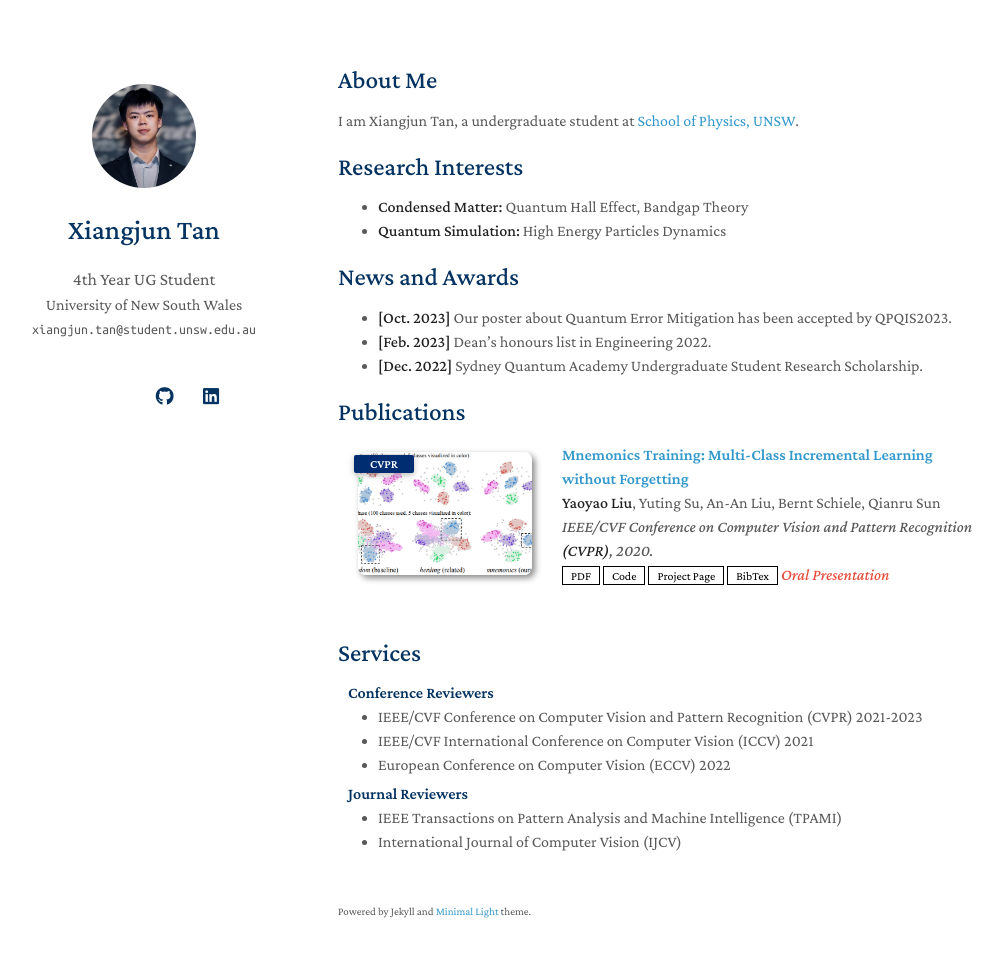
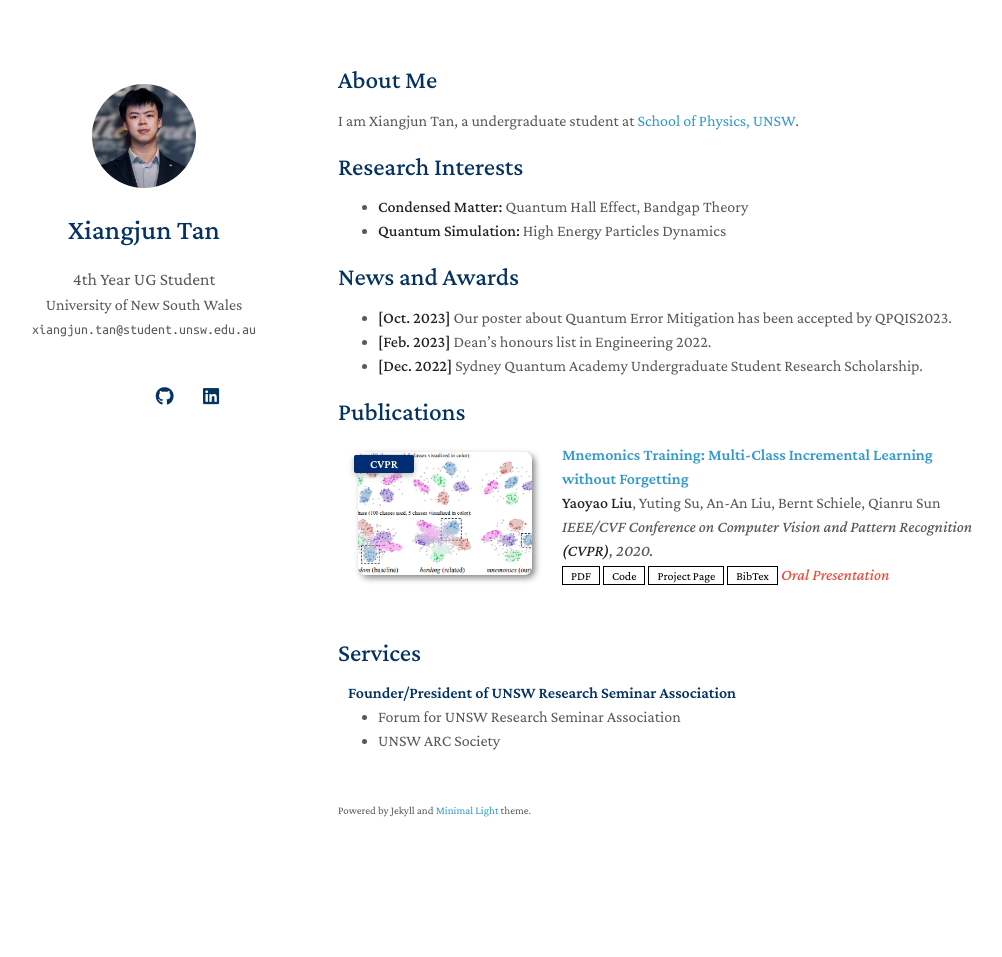
Before and after one commit to xiangjun-tan/xiangjun-tan.github.io, a Jekyll site: the page built from index.md, in a window 1280 px wide and 992 px high. Shown: the top 957 px of the window, without its empty margins (132-1134 px from the left). Built offline with Jekyll 4.4.1, drawn with Linux system fonts in a browser that asks for light colours; nearby versions of some CDN libraries; a style sheet for code colours, icons or effects is not loaded; our own code applies the rules of GitHub Pages for plain Markdown files.

Commit message:
Update services.md

```diff
--- a/_includes/services.md
+++ b/_includes/services.md
@@ -1,16 +1,9 @@
 ## Services
 
-<h4 style="margin:0 10px 0;">Conference Reviewers</h4>
-
-<ul style="margin:0 0 5px;">
-  <li><a href="http://cvpr2023.thecvf.com/"><autocolor>IEEE/CVF Conference on Computer Vision and Pattern Recognition (CVPR) 2021-2023</autocolor></a></li>
-  <li><a href="http://iccv2021.thecvf.com/"><autocolor>IEEE/CVF International Conference on Computer Vision (ICCV) 2021</autocolor></a></li>
-  <li><a href="https://eccv2022.ecva.net/"><autocolor>European Conference on Computer Vision (ECCV) 2022</autocolor></a></li>
-</ul>
-
-<h4 style="margin:0 10px 0;">Journal Reviewers</h4>
+<h4 style="margin:0 10px 0;">Founder/President of UNSW Research Seminar Association</h4>
 
 <ul style="margin:0 0 20px;">
-  <li><a href="https://www.computer.org/csdl/journal/tp"><autocolor>IEEE Transactions on Pattern Analysis and Machine Intelligence (TPAMI)</autocolor></a></li>
-  <li><a href="https://www.springer.com/journal/11263"><autocolor>International Journal of Computer Vision (IJCV)</autocolor></a></li>
+  <li><a href="https://www.unswrsa.com/forum.php"><autocolor>Forum for UNSW Research Seminar Association</autocolor></a></li>
+  <li><a href="[https://www.unswrsa.com/forum.php](https://www.arc.unsw.edu.au/get-involved/opportunity?name=Research%20Seminar%20Association)https://www.arc.unsw.edu.au/get-involved/opportunity?name=Research%20Seminar%20Association"><autocolor>UNSW ARC Society</autocolor></a></li>
+
 </ul>
```
